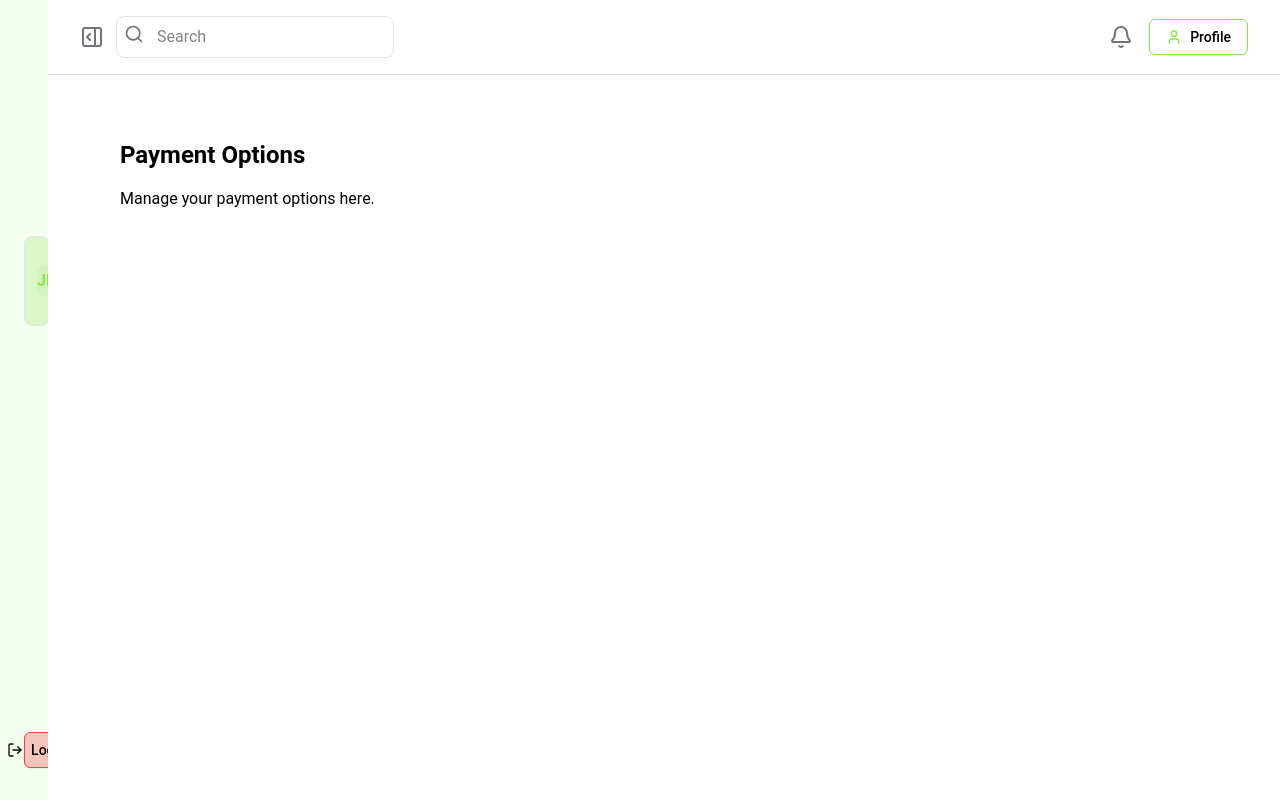
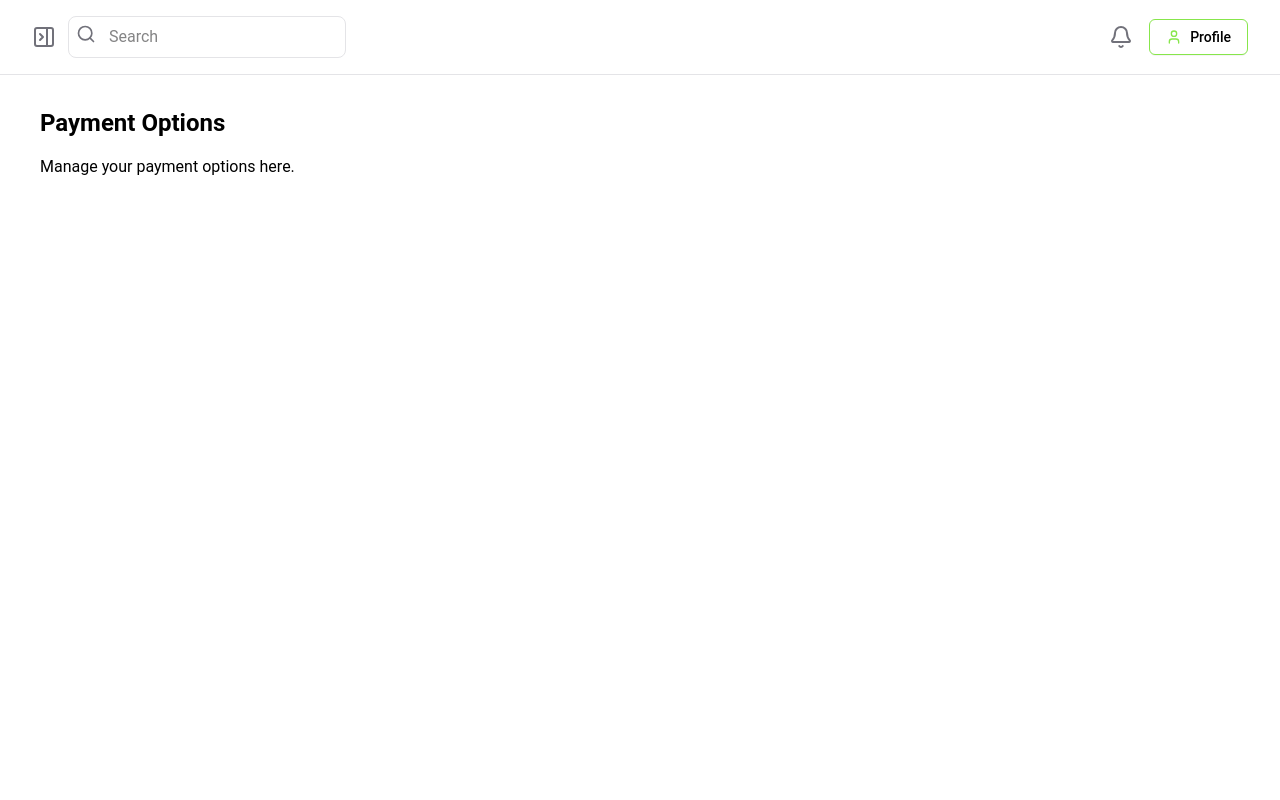
Before and after one commit to rubel6610/RideX-Frontend, a Next.js app: page /dashboard/payment-options in a window 1280 px wide. Both pictures are taken after a click on the button 300 px from the left and 37 px from the top of the page. Built offline with nearby package versions, Linux system fonts and the light colour scheme.

Commit message:
modified:default home of dashboard

```diff
--- a/src/app/dashboard/book-a-ride/page.jsx
+++ b/src/app/dashboard/book-a-ride/page.jsx
@@ -3,7 +3,8 @@ import React from 'react';
 const BookARide = () => {
     return (
         <div>
-            <h1>Book a ride now</h1>
+            <h2 className="text-2xl font-bold mb-4">Book a ride now</h2>
+            <p>Search and pickup ride now</p>
         </div>
     );
 };
--- a/src/app/dashboard/layout.jsx
+++ b/src/app/dashboard/layout.jsx
@@ -16,15 +16,13 @@ export default function DashboardLayout({ children }) {
   const [sidebarOpen, setSidebarOpen] = useState(true);
   const pathname = usePathname();
   // TODO: Replace with real user role from context/auth
-  const userRole = "admin"; // Change to "rider" to test rider view
+  const userRole = "user"; // Change to "rider" to test rider view
 
   return (
     <div className="flex min-h-screen bg-background">
       {/* Sidebar */}
       <aside
-        className={`bg-accent/30 border-r border-border flex flex-col justify-between py-8 px-6 text-foreground transition-all duration-300 ${
-          sidebarOpen ? "w-64" : "w-0 overflow-hidden p-0 border-none"
-        }`}
+        className={`flex flex-col justify-between transition-all duration-300 ${sidebarOpen ? "bg-accent/30 border-r border-border py-8 px-6 text-foreground w-64" : "hidden transition-all duration-500"}`}
       >
         <div>
           {/* Logo */}
@@ -85,11 +83,11 @@ export default function DashboardLayout({ children }) {
           <div className="flex items-center gap-3">
             {!sidebarOpen ? (
               <button onClick={() => setSidebarOpen(true)}>
-                <PanelRightOpen className="w-6 h-6 text-muted-foreground" />
+                <PanelRightClose className="w-6 h-6 text-muted-foreground" />
               </button>
             ) : (
               <button onClick={() => setSidebarOpen(false)}>
-                <PanelRightClose className="w-6 h-6 text-muted-foreground" />
+                <PanelRightOpen className="w-6 h-6 text-muted-foreground" />
               </button>
             )}
             <div className="relative">
@@ -102,6 +100,7 @@ export default function DashboardLayout({ children }) {
             </div>
           </div>
           <div className="flex items-center gap-4">
+            {/* // TODO: Theme toggle button will added here */}
             <Bell className="w-6 h-6 text-muted-foreground" />
             <Button variant="outline" className="flex items-center gap-2">
               <User className="w-5 h-5 text-primary" />
--- a/src/app/dashboard/payment-options/page.jsx
+++ b/src/app/dashboard/payment-options/page.jsx
@@ -1,7 +1,7 @@
 "use client";
 export default function PaymentOptions() {
   return (
-    <div className="p-8">
+    <div >
       <h2 className="text-2xl font-bold mb-4">Payment Options</h2>
       <p>Manage your payment options here.</p>
     </div>
--- a/src/app/dashboard/ride-history/page.jsx
+++ b/src/app/dashboard/ride-history/page.jsx
@@ -1,7 +1,7 @@
 "use client";
 export default function RideHistory() {
   return (
-    <div className="p-8">
+    <div >
       <h2 className="text-2xl font-bold mb-4">Ride History</h2>
       <p>See your past rides here.</p>
     </div>
--- a/src/app/dashboard/saved-locations/page.jsx
+++ b/src/app/dashboard/saved-locations/page.jsx
@@ -1,7 +1,7 @@
 "use client";
 export default function SavedLocations() {
   return (
-    <div className="p-8">
+    <div >
       <h2 className="text-2xl font-bold mb-4">Saved Locations</h2>
       <p>Manage your saved locations here.</p>
     </div>
--- a/src/app/dashboard/support/page.jsx
+++ b/src/app/dashboard/support/page.jsx
@@ -1,7 +1,7 @@
 "use client";
 export default function Support() {
   return (
-    <div className="p-8">
+    <div >
       <h2 className="text-2xl font-bold mb-4">Support</h2>
       <p>Contact support or get help here.</p>
     </div>
--- a/src/app/dashboard/upcoming-rides/page.jsx
+++ b/src/app/dashboard/upcoming-rides/page.jsx
@@ -1,7 +1,7 @@
 "use client";
 export default function UpcomingRides() {
   return (
-    <div className="p-8">
+    <div >
       <h2 className="text-2xl font-bold mb-4">Upcoming Rides</h2>
       <p>View your upcoming rides here.</p>
     </div>
```
